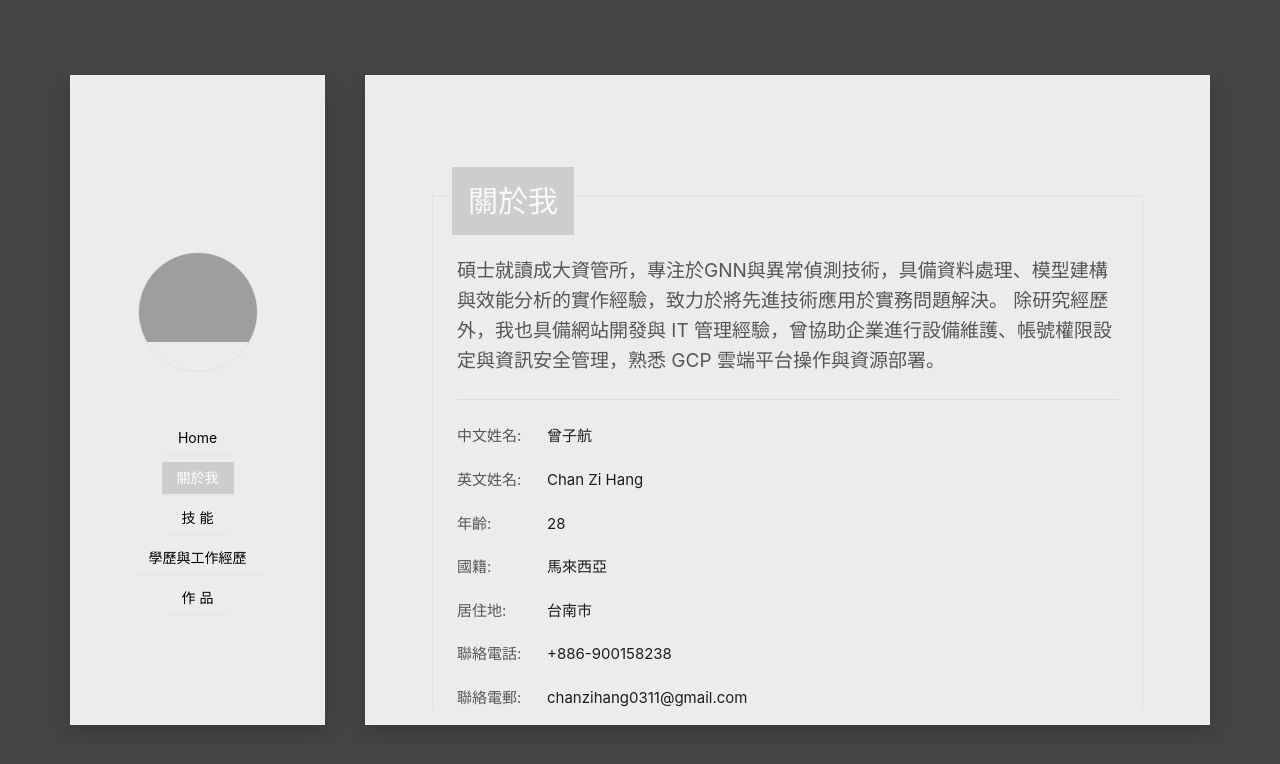
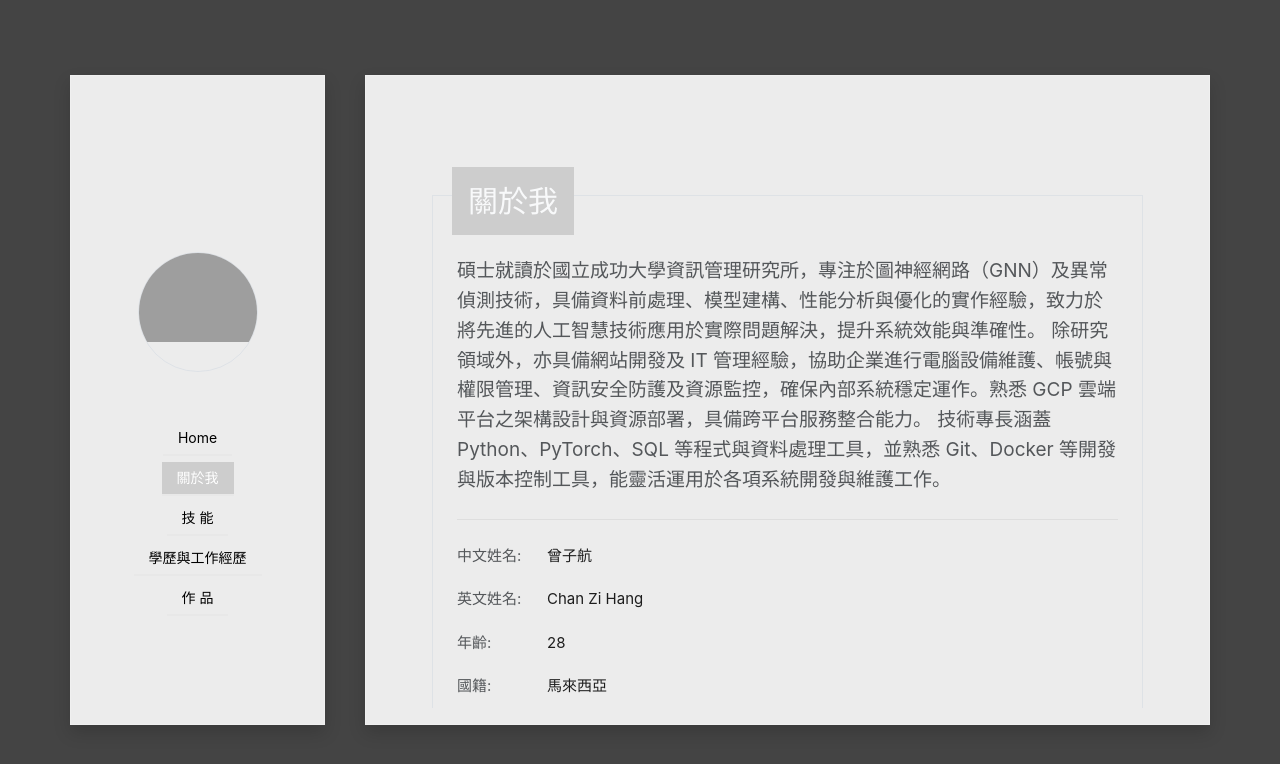
Before and after one commit to enter1130/enter1130.github.io, a React (Vite) app: page / in a window 1280 px wide. Both pictures are taken after a click on the button "關於我". Shown: the top 764 px of the page. Built offline with nearby package versions, Linux system fonts and the light colour scheme; grey boxes are pictures that could not be loaded.

Commit message:
2025-07-03 update:website updated

```diff
--- a/src/Home/About.jsx
+++ b/src/Home/About.jsx
@@ -23,8 +23,9 @@ function About() {
         <Title level={2} style={{fontWeight:'bolder',left:'20px',top:'40px',position:'relative'}}><span className="p-3 text-light" style={{background:'rgb(205, 205, 205)'}}>關於我</span></Title>
         <div className="border px-4 pb-4" style={{paddingTop:'60px'}}>
         <div className="text-muted" style={{textJustify:'justify',fontSize:'clamp(15px, 2.5vw, 19px)'}}>
-          碩士就讀成大資管所，專注於GNN與異常偵測技術，具備資料處理、模型建構與效能分析的實作經驗，致力於將先進技術應用於實務問題解決。
-          除研究經歷外，我也具備網站開發與 IT 管理經驗，曾協助企業進行設備維護、帳號權限設定與資訊安全管理，熟悉 GCP 雲端平台操作與資源部署。
+          碩士就讀於國立成功大學資訊管理研究所，專注於圖神經網路（GNN）及異常偵測技術，具備資料前處理、模型建構、性能分析與優化的實作經驗，致力於將先進的人工智慧技術應用於實際問題解決，提升系統效能與準確性。
+          除研究領域外，亦具備網站開發及 IT 管理經驗，協助企業進行電腦設備維護、帳號與權限管理、資訊安全防護及資源監控，確保內部系統穩定運作。熟悉 GCP 雲端平台之架構設計與資源部署，具備跨平台服務整合能力。
+          技術專長涵蓋 Python、PyTorch、SQL 等程式與資料處理工具，並熟悉 Git、Docker 等開發與版本控制工具，能靈活運用於各項系統開發與維護工作。
         </div>
         <Divider />
         <div style={{ fontSize: 'clamp(12px, 2vw, 15px)', display: 'flex', flexDirection: 'column', gap: '20px' }}>
--- a/src/Home/Education.jsx
+++ b/src/Home/Education.jsx
@@ -30,7 +30,7 @@ function Education() {
       "img":'https://img.icons8.com/?size=100&id=23319&format=png&color=000000',
       "date":'2023年9月—2025年7月',
       "color":'#f50',
-      "content":'在研究中設計並實作基於GNN的異常偵測模型，專注於具有多層級、複雜關係的階層式結構資料（產品零件樹狀圖）。透過圖卷積與注意力機制，模型能有效捕捉節點間的結構特徵與跨層級的依賴關係，進一步辨識出潛在異常行為或異常節點。此研究成果有助於實現更精確的風險預警、詐欺偵測以及系統異常監控，並展現圖神經網路在異質結構資料分析中的應用潛力。'
+      "content":'我的研究方向著重於結合圖神經網路（GNN）與階層式結構資料，應用於產品異常偵測。針對具有多層級、複雜依賴關係的產品結構（例如零件樹狀圖），設計並實作出一套基於 GNN 的異常偵測模型，能夠捕捉跨層級的結構特徵與節點間的相互影響，精確識別潛在的異常產品或異常組件。在技術實作上，採用 Python 作為主要開發語言，利用 PyTorch 深度學習框架實現模型建構與訓練，並結合 CUDA 技術加速圖資料的平行運算，顯著提升大規模資料的處理效能。模型同時融合圖卷積與注意力機制，強化對異質結構資料的特徵表徵能力。本研究成果有助於實現產品製造與品質管理中的即時異常預警，協助企業及早發現潛在風險，進一步應用於智慧製造、品質監控及供應鏈風險管理，展現圖神經網路在產品異常偵測與階層式結構資料分析中的高度應用潛力。'
     },{
       "name":'工業與資訊管理 學士',
       "school":'國立成功大學',
@@ -49,8 +49,8 @@ function Education() {
       "date":'2021年10月—2023年8月',
       "color":'orange',
       "content":[
-        '負責設計與開發前端後端功能，包含撰寫網頁介面、串接API、處理資料庫操作，並確保網站在不同裝置上的良好使用體驗。熟悉HTML、CSS、JavaScript及常見框架（如React），具備基本的Git使用經驗。',
-        '負責公司內部電腦設備與網路環境的維護與管理，包括硬體設備安裝、故障排除、軟體安裝與更新、帳號權限設定及資訊安全維護。協助制定IT資產管理流程，並確保系統穩定運作及使用者支援。'
+        '負責公司內部電腦設備與網路環境的維護與管理，包含硬體設備安裝配置、網路規劃與故障排除、軟體安裝更新、帳號權限設定及資訊安全維護，協助制定並執行 IT 資產管理流程，確保系統穩定運作及提升使用者支援效率。',
+        '設計與開發網站前後端功能，包含撰寫高效且具良好使用者體驗的網頁介面、開發與串接 API、規劃與管理資料庫（MySQL），並確保跨瀏覽器與跨裝置的相容性。熟悉使用 Laravel、React、MySQL、Docker 等技術進行開發與部署，並善用 Git 進行版本控制及團隊協作。'
       ]
     }
   ]
```
